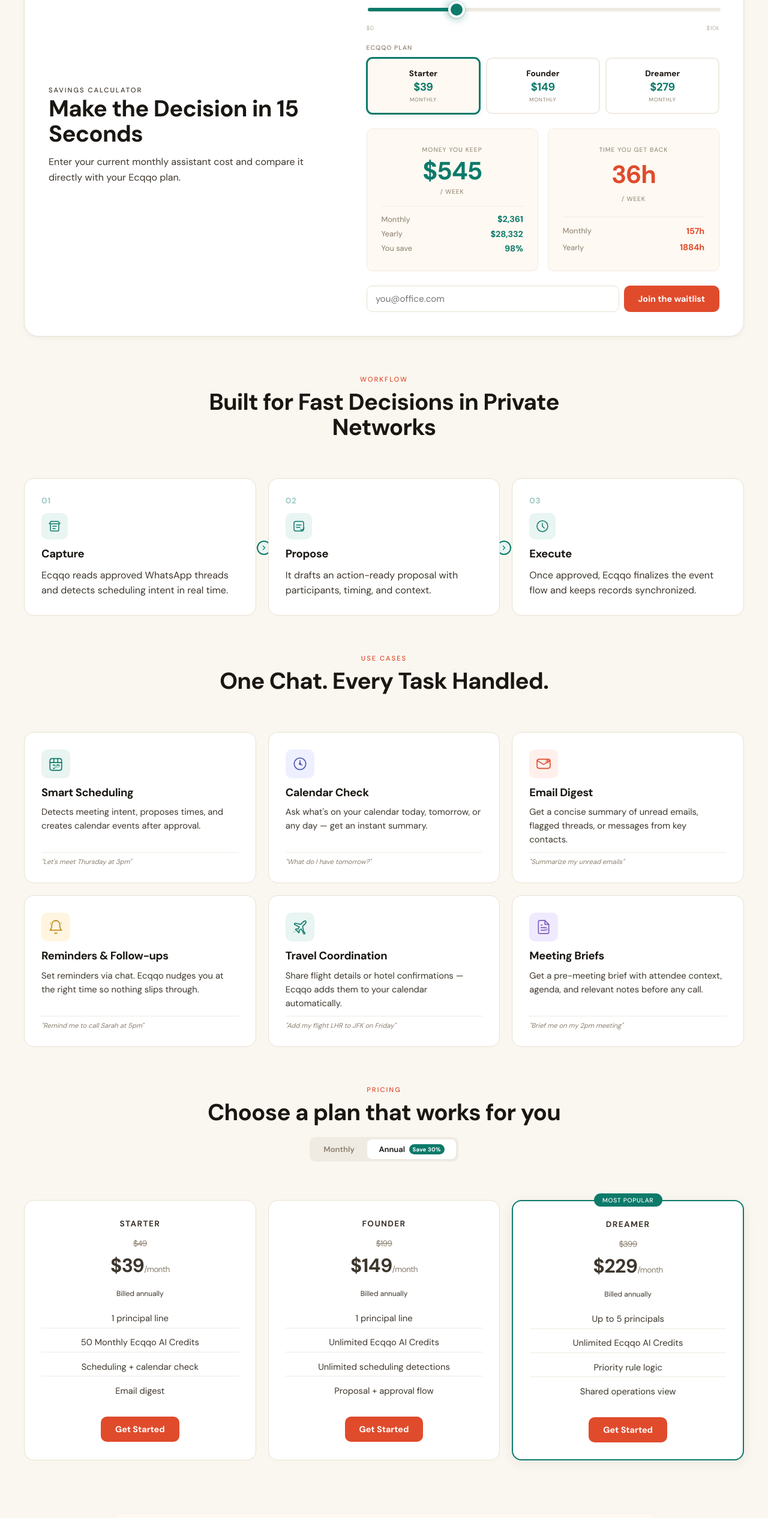
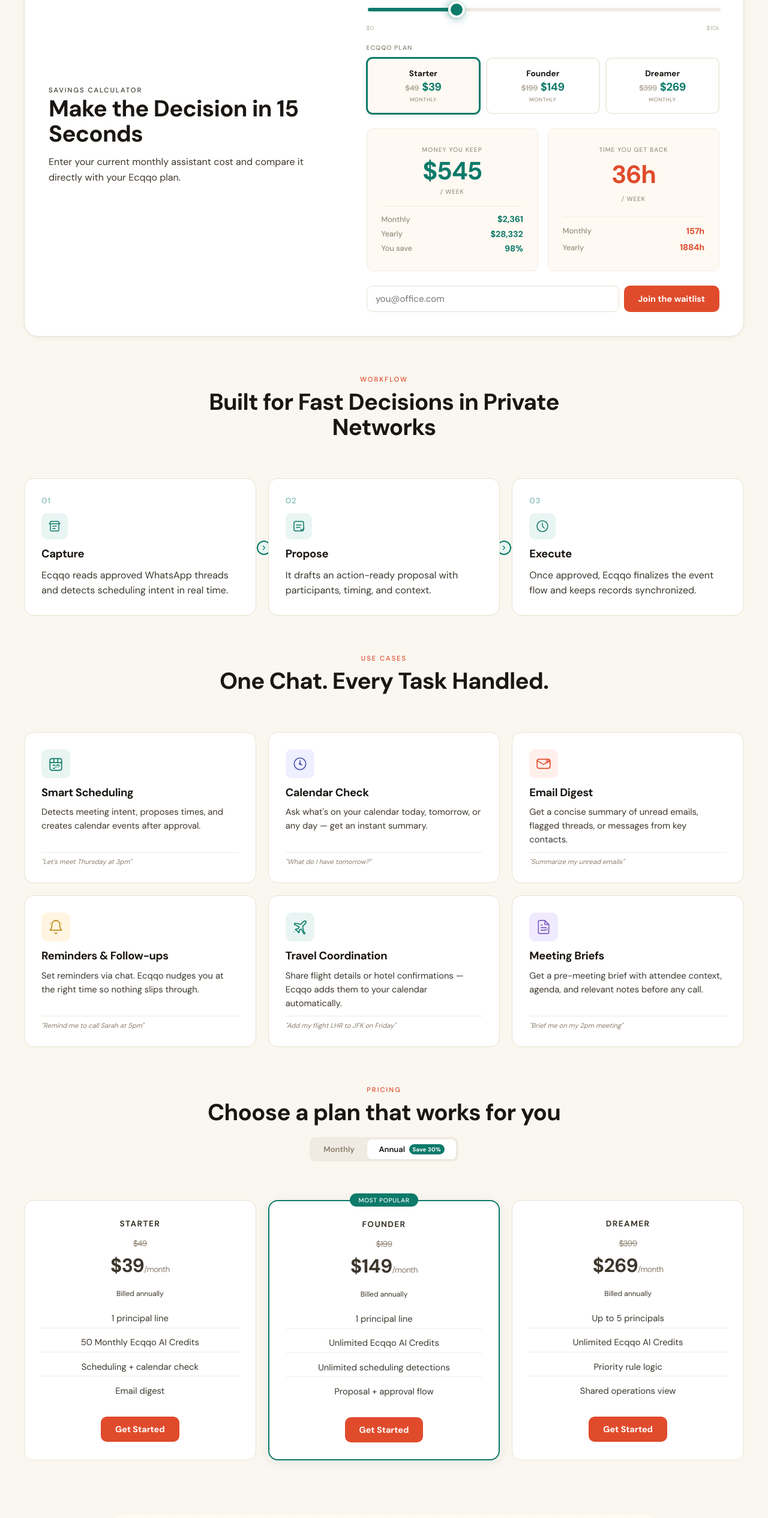
Before and after one commit to alilibx/ecqo, a React (Vite) app in the folder landing/: page / in a window 1280 px wide. Shown: the part 1900-4430 px from the top of the page at 60% size. Built offline with nearby package versions, Linux system fonts and the light colour scheme; no server answers.

Commit message:
Update pricing display in Home component to show old and new prices for plans. Adjust styles for plan options to enhance layout and visibility. Modify Dreamer plan annual pricing values for consistency.

```diff
--- a/landing/src/pages/Home.tsx
+++ b/landing/src/pages/Home.tsx
@@ -19,7 +19,7 @@
 const PLANS = [
   { name: "Starter", nameAr: "\u0627\u0644\u0645\u0628\u062a\u062f\u0626", aed: 179, usd: 49, aedAnnual: 139, usdAnnual: 39 },
   { name: "Founder", nameAr: "\u0627\u0644\u0645\u0624\u0633\u0633", aed: 749, usd: 199, aedAnnual: 549, usdAnnual: 149 },
-  { name: "Dreamer", nameAr: "\u0627\u0644\u062d\u0627\u0644\u0645", aed: 1499, usd: 399, aedAnnual: 1049, usdAnnual: 279 },
+  { name: "Dreamer", nameAr: "\u0627\u0644\u062d\u0627\u0644\u0645", aed: 1499, usd: 399, aedAnnual: 999, usdAnnual: 269 },
 ];
 
 const SLIDER_MAX_USD = 10000;
@@ -648,7 +648,10 @@
                     onClick={() => setSelectedPlan(i)}
                   >
                     <span className="plan-option-name">{locale === "ar" ? p.nameAr : p.name}</span>
-                    <span className="plan-option-price">{price(p.aedAnnual, p.usdAnnual, currency, t.currencyLabels.AED)}</span>
+                    <span className="plan-option-price">
+                      <span className="plan-option-old">{price(p.aed, p.usd, currency, t.currencyLabels.AED)}</span>
+                      {price(p.aedAnnual, p.usdAnnual, currency, t.currencyLabels.AED)}
+                    </span>
                     <span className="plan-option-period">{t.calculator.perMonth}</span>
                   </button>
                 ))}
@@ -891,7 +894,8 @@
             </ul>
             <a className="button" href="#calculator">{t.nav.getStarted}</a>
           </article>
-          <article className="info-card reveal delay-1">
+          <article className="info-card highlight reveal delay-1">
+            <div className="popular-badge">{t.pricing.mostPopular}</div>
             <p className="label">{t.pricing.founder}</p>
             <p className="value">
               {billingCycle === "annual" && <span className="price-old">{price(749, 199, currency, t.currencyLabels.AED)}</span>}
@@ -904,12 +908,11 @@
             </ul>
             <a className="button" href="#calculator">{t.nav.getStarted}</a>
           </article>
-          <article className="info-card highlight reveal delay-2">
-            <div className="popular-badge">{t.pricing.mostPopular}</div>
+          <article className="info-card reveal delay-2">
             <p className="label">{t.pricing.dreamer}</p>
             <p className="value">
               {billingCycle === "annual" && <span className="price-old">{price(1499, 399, currency, t.currencyLabels.AED)}</span>}
-              <span className="price">{billingCycle === "annual" ? price(999, 229, currency, t.currencyLabels.AED) : price(1499, 399, currency, t.currencyLabels.AED)}</span>
+              <span className="price">{billingCycle === "annual" ? price(999, 269, currency, t.currencyLabels.AED) : price(1499, 399, currency, t.currencyLabels.AED)}</span>
               <span>{t.pricing.month}</span>
             </p>
             <p className="billed-note">{billingCycle === "annual" ? t.pricing.billedAnnually : t.pricing.billedMonthly}</p>
--- a/landing/src/styles.css
+++ b/landing/src/styles.css
@@ -1558,6 +1558,17 @@
   font-weight: 900;
   color: var(--accent);
   letter-spacing: -0.02em;
+  display: flex;
+  align-items: baseline;
+  gap: 0.3rem;
+}
+
+.plan-option-old {
+  font-size: 0.8rem;
+  font-weight: 700;
+  color: var(--muted);
+  text-decoration: line-through;
+  opacity: 0.6;
 }
 
 .plan-option.active .plan-option-price {
```
